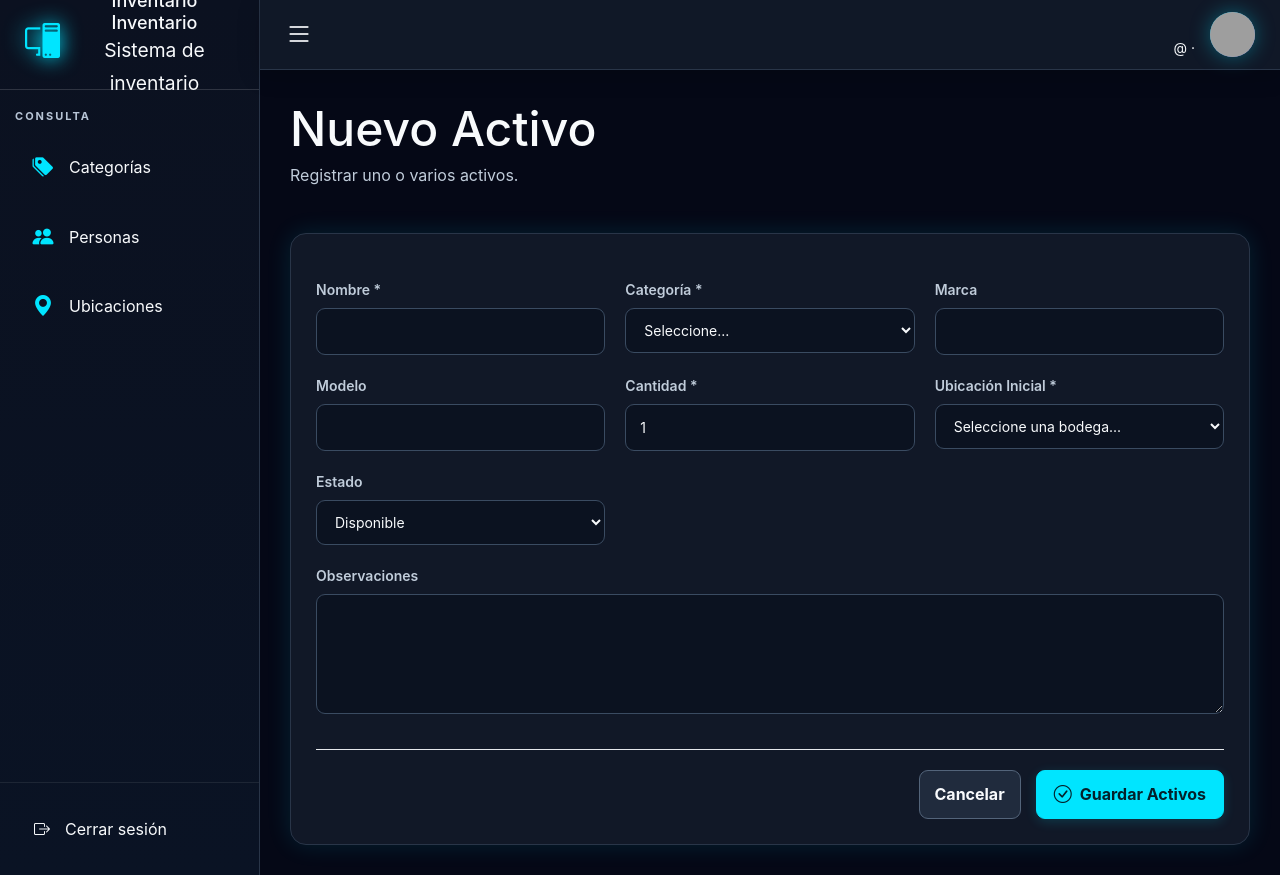
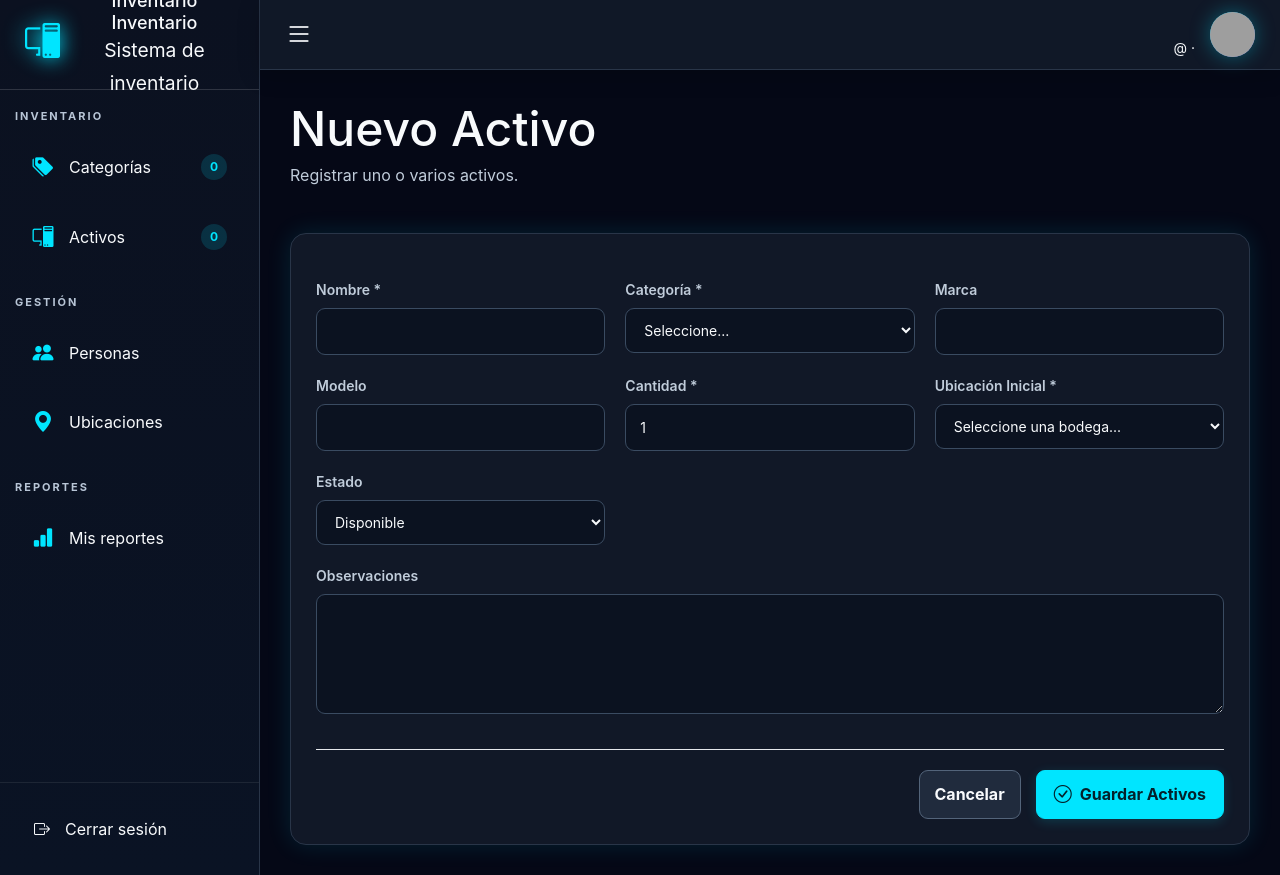
Before and after one commit to aebigor/stock_colegio, a Python web app: template app/templates/activos/crear.html in a window 1280 px wide. Run offline with Jinja, Linux system fonts and the light colour scheme; the template is opened without the code that fills it, so the values that code supplies are empty; grey boxes are pictures that could not be loaded.

Commit message:
se crea y ajusta los usuarios segundarios

```diff
--- a/app/modules/activos/routes.py
+++ b/app/modules/activos/routes.py
@@ -4,7 +4,7 @@ from sqlalchemy.orm import Session
 
 from app.core.database import get_db
 from app.core.templates import templates
-from app.modules.auth.dependencies import get_current_user, user_area, area_permitida, require_super_admin
+from app.modules.auth.dependencies import get_current_user, user_area, area_permitida
 from app.modules.auth.models import Usuario
 from app.modules.categorias.service import CategoriaService
 from app.modules.personas.service import PersonaService
@@ -18,7 +18,7 @@ from app.core.config import settings
 from .schema import ActivoCreate, ActivoUpdate
 from .service import ActivoService
 
-router = APIRouter(prefix="/activos", tags=["Activos"], dependencies=[Depends(require_super_admin)])
+router = APIRouter(prefix="/activos", tags=["Activos"], dependencies=[Depends(get_current_user)])
 
 
 def _area_filtro(user: Usuario, requested: str | None) -> str:
--- a/app/modules/auth/routes.py
+++ b/app/modules/auth/routes.py
@@ -18,7 +18,7 @@ router = APIRouter(tags=["Autenticación"])
 def inicio(user: Usuario = Depends(get_current_user)):
     if user.rol and user.rol.nombre in {"Super Admin", "Superadministrador"}:
         return RedirectResponse(url="/dashboard", status_code=303)
-    return RedirectResponse(url="/categorias", status_code=303)
+    return RedirectResponse(url="/activos", status_code=303)
 
 @router.get("/login")
 def login(request: Request):
@@ -51,7 +51,7 @@ def login_post(
         )
 
     is_platform = (user.correo.strip().lower() == settings.PLATFORM_ADMIN_EMAIL.strip().lower() and user.rol and user.rol.nombre == "Administrador de Plataforma" and user.empresa_id is None)
-    response = RedirectResponse(url="/empresas" if is_platform else ("/dashboard" if user.rol and user.rol.nombre in {"Super Admin", "Superadministrador"} else "/categorias"), status_code=303)
+    response = RedirectResponse(url="/empresas" if is_platform else ("/dashboard" if user.rol and user.rol.nombre in {"Super Admin", "Superadministrador"} else "/activos"), status_code=303)
     response.set_cookie(
         key="access_token",
         value=token,
--- a/app/modules/dashboard/routes.py
+++ b/app/modules/dashboard/routes.py
@@ -3,11 +3,11 @@ from sqlalchemy.orm import Session
 
 from app.core.database import get_db
 from app.core.templates import templates
-from app.modules.auth.dependencies import get_current_user, user_area, require_super_admin
+from app.modules.auth.dependencies import get_current_user, user_area
 from app.modules.auth.models import Usuario
 from .service import DashboardService
 
-router = APIRouter(prefix="/dashboard", tags=["Dashboard"], dependencies=[Depends(require_super_admin)])
+router = APIRouter(prefix="/dashboard", tags=["Dashboard"], dependencies=[Depends(get_current_user)])
 
 
 @router.get("")
--- a/app/modules/reportes/routes.py
+++ b/app/modules/reportes/routes.py
@@ -7,11 +7,11 @@ from sqlalchemy.orm import Session
 
 from app.core.database import get_db
 from app.core.templates import templates
-from app.modules.auth.dependencies import get_current_user, user_area, require_super_admin
+from app.modules.auth.dependencies import get_current_user, user_area
 from app.modules.auth.models import Usuario
 from .service import ReporteService
 
-router = APIRouter(prefix="/reportes", tags=["Reportes"], dependencies=[Depends(require_super_admin)])
+router = APIRouter(prefix="/reportes", tags=["Reportes"], dependencies=[Depends(get_current_user)])
 
 
 def _scope(user: Usuario, area: str | None) -> str:
--- a/app/templates/layouts/base.html
+++ b/app/templates/layouts/base.html
@@ -66,39 +66,41 @@
         </div>
         {% else %}
         {% set es_admin = request.state.user.rol and request.state.user.rol.nombre in ["Super Admin", "Superadministrador"] %}
+
         {% if es_admin %}
         <div class="menu-section">
             <span class="menu-title">PRINCIPAL</span>
             <a href="/dashboard" class="menu-link"><i class="bi bi-grid-1x2-fill"></i><span>Dashboard</span></a>
         </div>
+        {% endif %}
 
         <div class="menu-section">
             <span class="menu-title">INVENTARIO</span>
             <a href="/categorias" class="menu-link"><i class="bi bi-tags-fill"></i><span>Categorías</span><span class="badge-menu">{{ total_categorias|default(0) }}</span></a>
             <a href="/activos" class="menu-link"><i class="bi bi-pc-display"></i><span>Activos</span><span class="badge-menu">{{ total_activos|default(0) }}</span></a>
+            {% if es_admin %}
             <a href="/mantenimientos" class="menu-link"><i class="bi bi-tools"></i><span>Mantenimientos</span><span class="badge-menu">{{ total_mantenimientos|default(0) }}</span></a>
+            {% endif %}
         </div>
 
         <div class="menu-section">
             <span class="menu-title">GESTIÓN</span>
             <a href="/personas" class="menu-link"><i class="bi bi-people-fill"></i><span>Personas</span></a>
+            <a href="/ubicaciones" class="menu-link"><i class="bi bi-geo-alt-fill"></i><span>Ubicaciones</span></a>
         </div>
 
+        <div class="menu-section">
+            <span class="menu-title">REPORTES</span>
+            <a href="/reportes" class="menu-link"><i class="bi bi-bar-chart-fill"></i><span>Mis reportes</span></a>
+        </div>
+
+        {% if es_admin %}
         <div class="menu-section">
             <span class="menu-title">ADMINISTRACIÓN</span>
             <a href="/usuarios" class="menu-link"><i class="bi bi-person-gear"></i><span>Usuarios</span></a>
             {% if request.state.es_superadmin_principal|default(false) %}
             <a href="/configuracion" class="menu-link"><i class="bi bi-gear-wide-connected"></i><span>Configuraciones</span></a>
             {% endif %}
-            <a href="/reportes" class="menu-link"><i class="bi bi-bar-chart-fill"></i><span>Reportes</span></a>
-            <a href="/ubicaciones" class="menu-link"><i class="bi bi-geo-alt-fill"></i><span>Ubicaciones</span></a>
-        </div>
-        {% else %}
-        <div class="menu-section">
-            <span class="menu-title">CONSULTA</span>
-            <a href="/categorias" class="menu-link"><i class="bi bi-tags-fill"></i><span>Categorías</span></a>
-            <a href="/personas" class="menu-link"><i class="bi bi-people-fill"></i><span>Personas</span></a>
-            <a href="/ubicaciones" class="menu-link"><i class="bi bi-geo-alt-fill"></i><span>Ubicaciones</span></a>
         </div>
         {% endif %}
         {% endif %}
```
